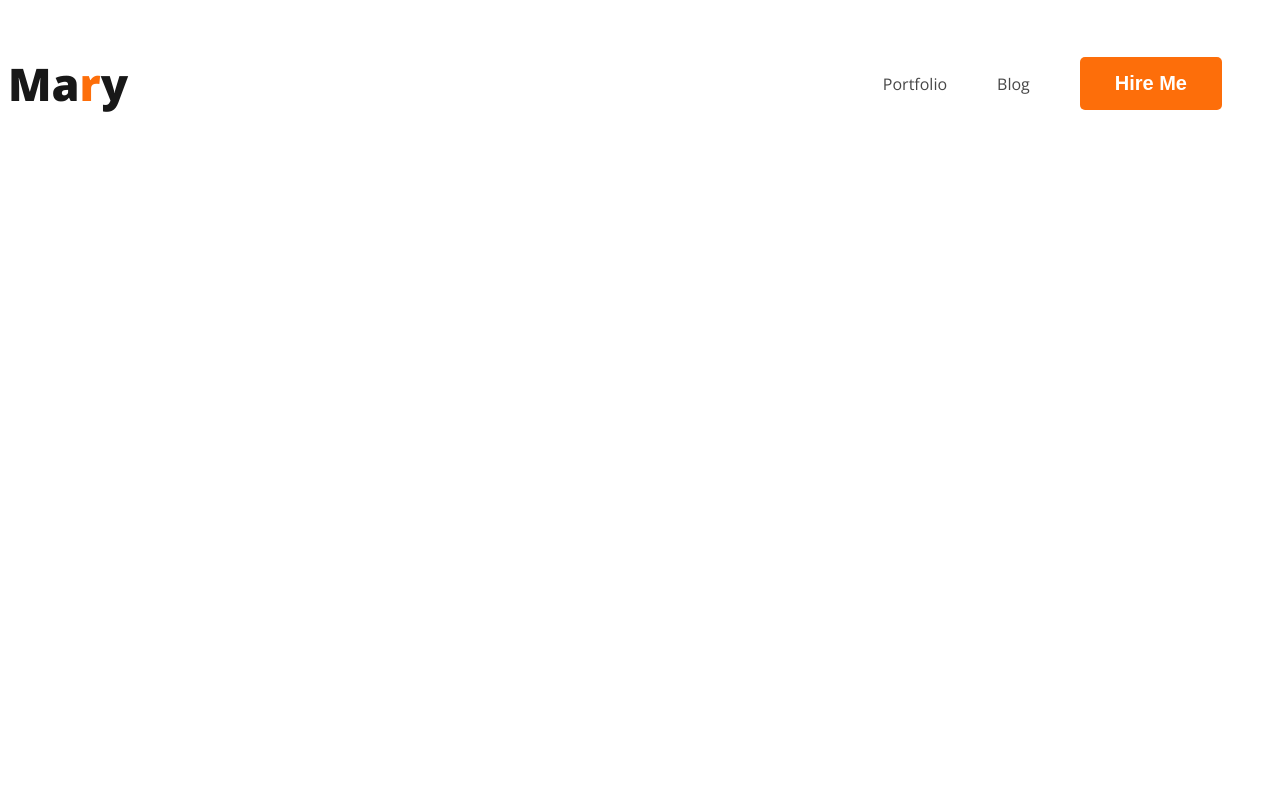
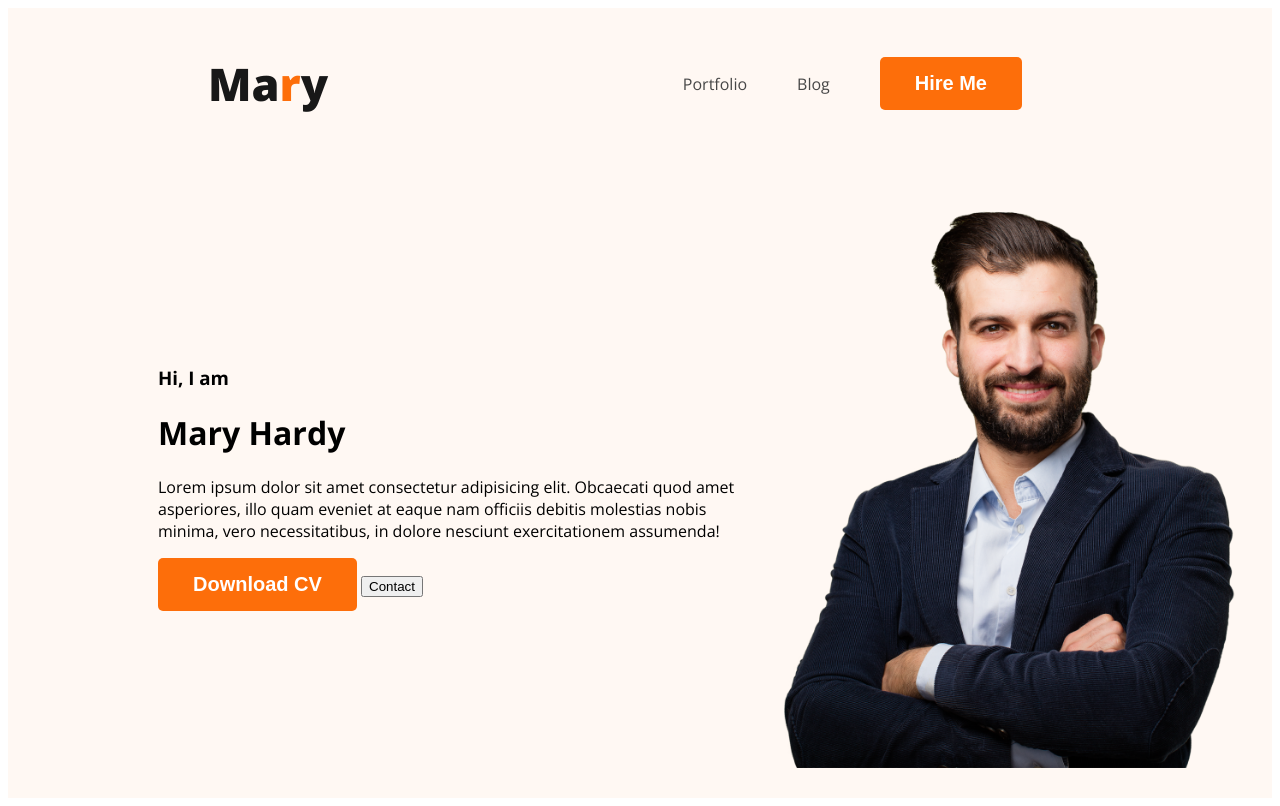
Before and after one commit to Tasnuba190135/Developer-Portfolio, a plain HTML site: page index.html in a window 1280 px wide. Drawn offline with nearby package versions, Linux system fonts and the light colour scheme.

Commit message:
header added

```diff
--- a/index.html
+++ b/index.html
@@ -10,7 +10,7 @@
     <title>Developer Portfolio</title>
 </head>
 <body>
-    <header>
+    <header class="header">
         <nav>
            <h3 class="nav-title">Ma<span class="text-primary">r</span>y</h3>
            <ul>
@@ -19,6 +19,16 @@
             <li><button class="btn-primary">Hire Me</button></li>
            </ul>
         </nav>
+        <div class="banner">
+            <div class="banner-content">
+                <h3 class="banner-greeting">Hi, I am</h3>
+                <h1 class="banner-title">Mary Hardy</h1>
+                <p>Lorem ipsum dolor sit amet consectetur adipisicing elit. Obcaecati quod amet asperiores, illo quam eveniet at eaque nam officiis debitis molestias nobis minima, vero necessitatibus, in dolore nesciunt exercitationem assumenda!</p>
+                <button class="btn-primary">Download CV</button>
+                <button class="btn-primnary">Contact</button>
+            </div>
+            <img class="profile-pic" src="images/hardy.png" alt="">
+        </div>
     </header>
     <main>
 
--- a/styles/portfolio.css
+++ b/styles/portfolio.css
@@ -21,6 +21,7 @@ nav{
     display: flex;
     justify-content: space-between;
     align-items: center;
+    margin: 0px 200px;
 
 }
 .nav-title{
@@ -41,3 +42,16 @@ nav a{
     text-decoration: none;
     color: #474747;
 }
+
+/* header related styles */
+.header{
+    background-color: #fff8f3;
+}
+.banner{
+    padding:  30px 30px 30px 150px;
+    display: flex;
+    align-items: center;
+}
+.banner .profile-pic{
+    width: 500px;
+}
```
